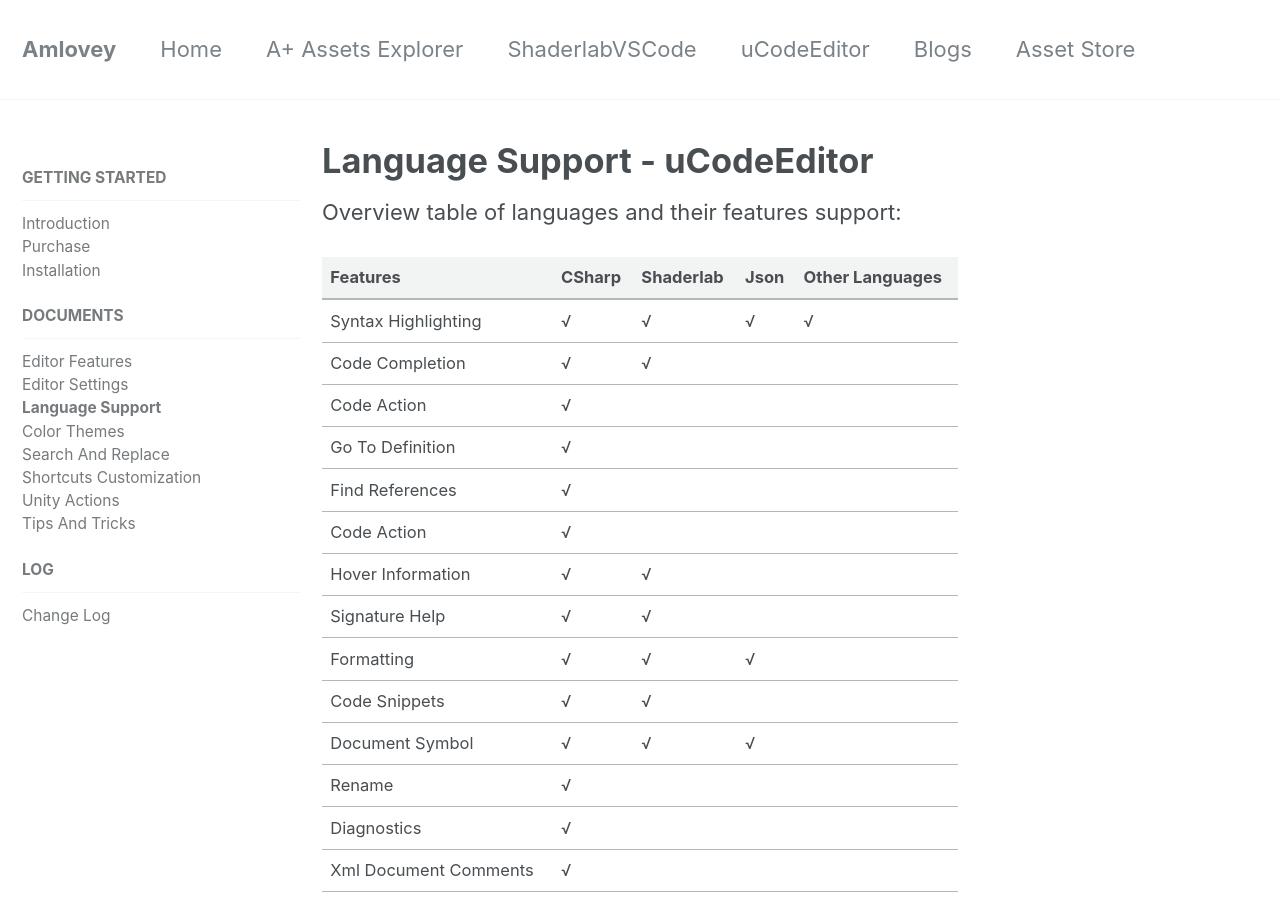
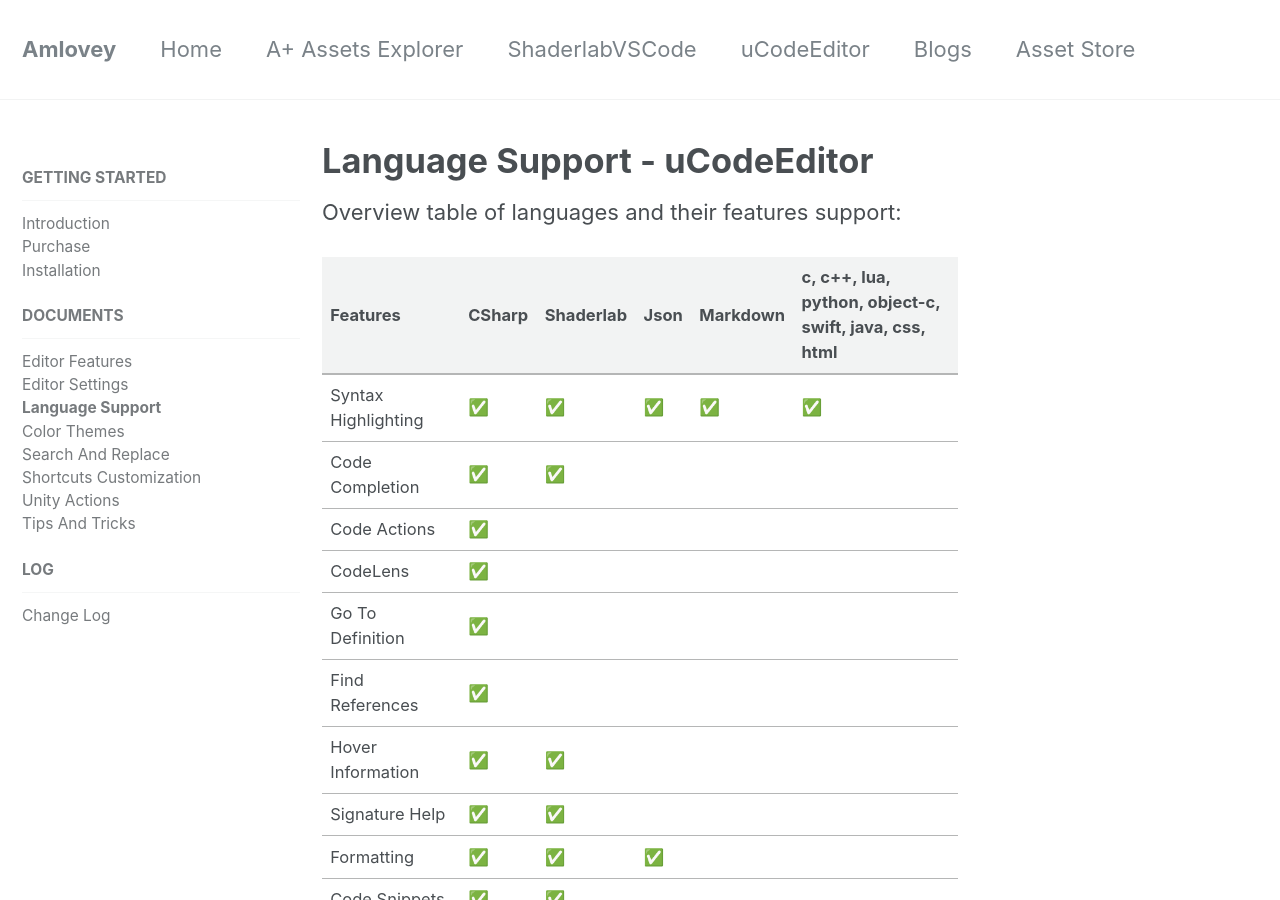
Before and after one commit to amloveyweb/amloveyweb.github.io, a Jekyll site: the page built from _pages/uCodeEditor/languages.md, in a window 1280 px wide and 900 px high. Built offline with Jekyll 4.4.1, drawn with Linux system fonts in a browser that asks for light colours; nearby versions of some CDN libraries; emoji names are drawn with the system emoji font; some of the changed text lies outside the part shown.

Commit message:
emoji try

```diff
--- a/_pages/uCodeEditor/languages.md
+++ b/_pages/uCodeEditor/languages.md
@@ -8,21 +8,19 @@
 
 Overview table of languages and their features support:
 
-| Features              | CSharp | Shaderlab | Json | Other Languages |
-| --------------------- | ------ | --------- | ---- | --------------- |
-| Syntax Highlighting   | √      | √         | √    | √               |
-| Code Completion       | √      | √         |      |                 |
-| Code Action           | √      |           |      |                 |
-| Go To Definition      | √      |           |      |                 |
-| Find References       | √      |           |      |                 |
-| Code Action           | √      |           |      |                 |
-| Hover Information     | √      | √         |      |                 |
-| Signature Help        | √      | √         |      |                 |
-| Formatting            | √      | √         | √    |                 |
-| Code Snippets         | √      | √         |      |                 |
-| Document Symbol       | √      | √         | √    |                 |
-| Rename                | √      |           |      |                 |
-| Diagnostics           | √      |           |      |                 |
-| Xml Document Comments | √      |           |      |                 |
-
-__Other Languages__ are: xml, c, c++, lua, python, object-c, swift, java, markdown, css and html
+| Features              | CSharp | Shaderlab | Json | Markdown | c, c++, lua, python, object-c, swift, java, css, html |
+| --------------------- | ------ | --------- | ---- |--- | --------------- |
+| Syntax Highlighting   | :white_check_mark: | :white_check_mark:         | :white_check_mark:    | :white_check_mark:  | :white_check_mark:          |
+| Code Completion       | :white_check_mark:      | :white_check_mark:         |      |    |            |
+| Code Actions          | :white_check_mark:      |           |      |    |            |
+| CodeLens           	| :white_check_mark:      |           |      |    |            |
+| Go To Definition      | :white_check_mark:      |           |      |    |            |
+| Find References       | :white_check_mark:      |           |      |    |            |
+| Hover Information     | :white_check_mark:      | :white_check_mark:         |      |    |            |
+| Signature Help        | :white_check_mark:      | :white_check_mark:         |      |    |            |
+| Formatting            | :white_check_mark:      | :white_check_mark:         | :white_check_mark:    |    |            |
+| Code Snippets         | :white_check_mark:      | :white_check_mark:         |      |    |            |
+| Document Symbol       | :white_check_mark:      | :white_check_mark:         | :white_check_mark:    |    |            |
+| Diagnostics           | :white_check_mark:      |           |      |    |            |
+| Xml Document Comments | :white_check_mark:      |           |      |    |            |
+| Preview				|        |		     |		| :white_check_mark:  |			  |
```
